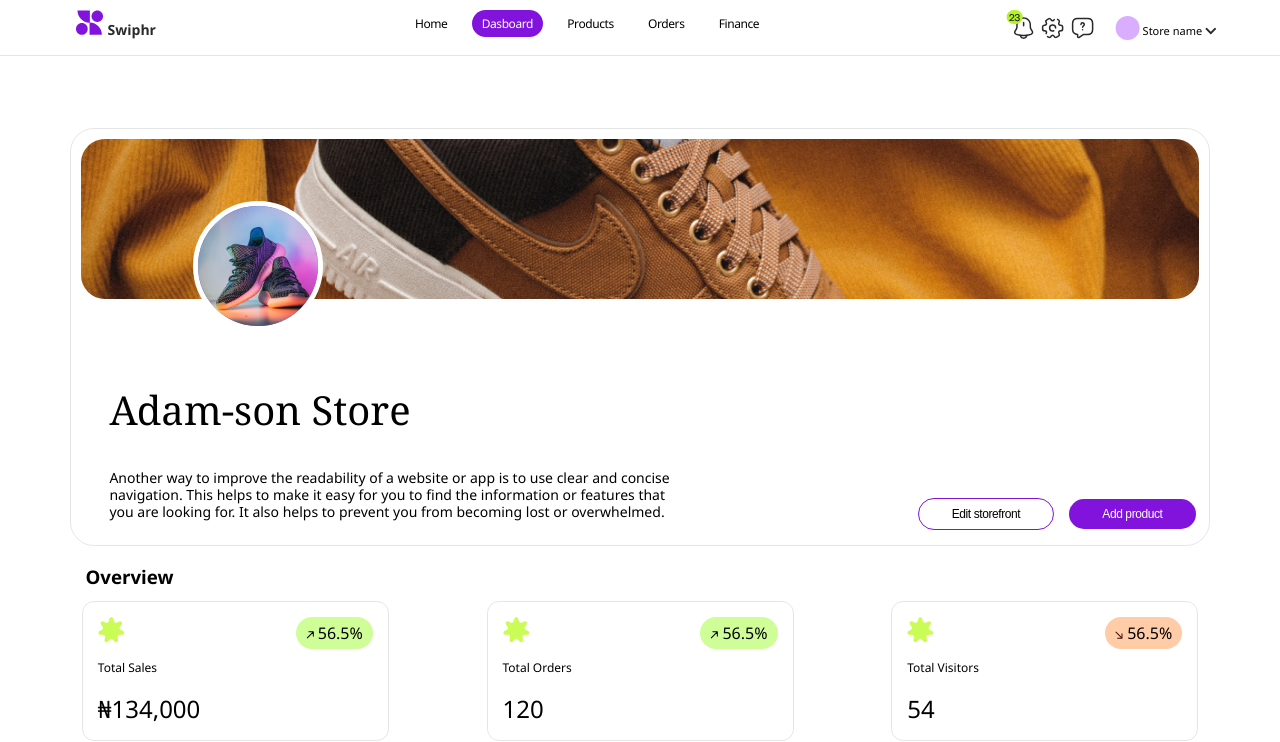
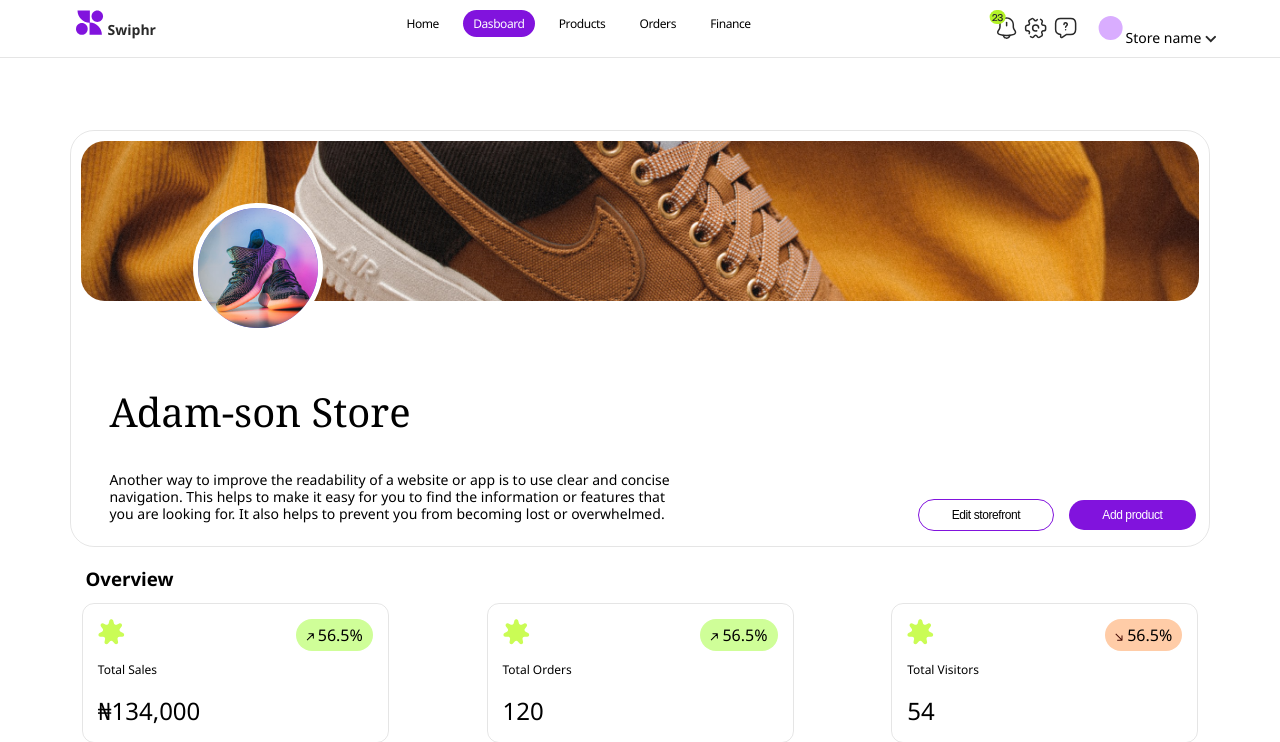
Before and after one commit to CrusaderGoT/swiphr-web-dev-test, a Django app: page / in a window 1280 px wide. Shown: the top 742 px of the page. Run offline with Django 5.2, Linux system fonts and the light colour scheme.

Commit message:
more font sizing

```diff
--- a/static/css/index.css
+++ b/static/css/index.css
@@ -67,13 +67,13 @@ a.logo {
 }
 .extra {
     margin-left: 8px;
-    text-wrap: nowrap;
-    font-weight: 500;
-    font-size: 16px;
 }
 .extra p {
     display: inline;
-    vertical-align:super;
+    text-wrap: nowrap;
+    font-weight: 500;
+    font-size: 14px;
+    vertical-align: middle;
 }
 
 main{
```
